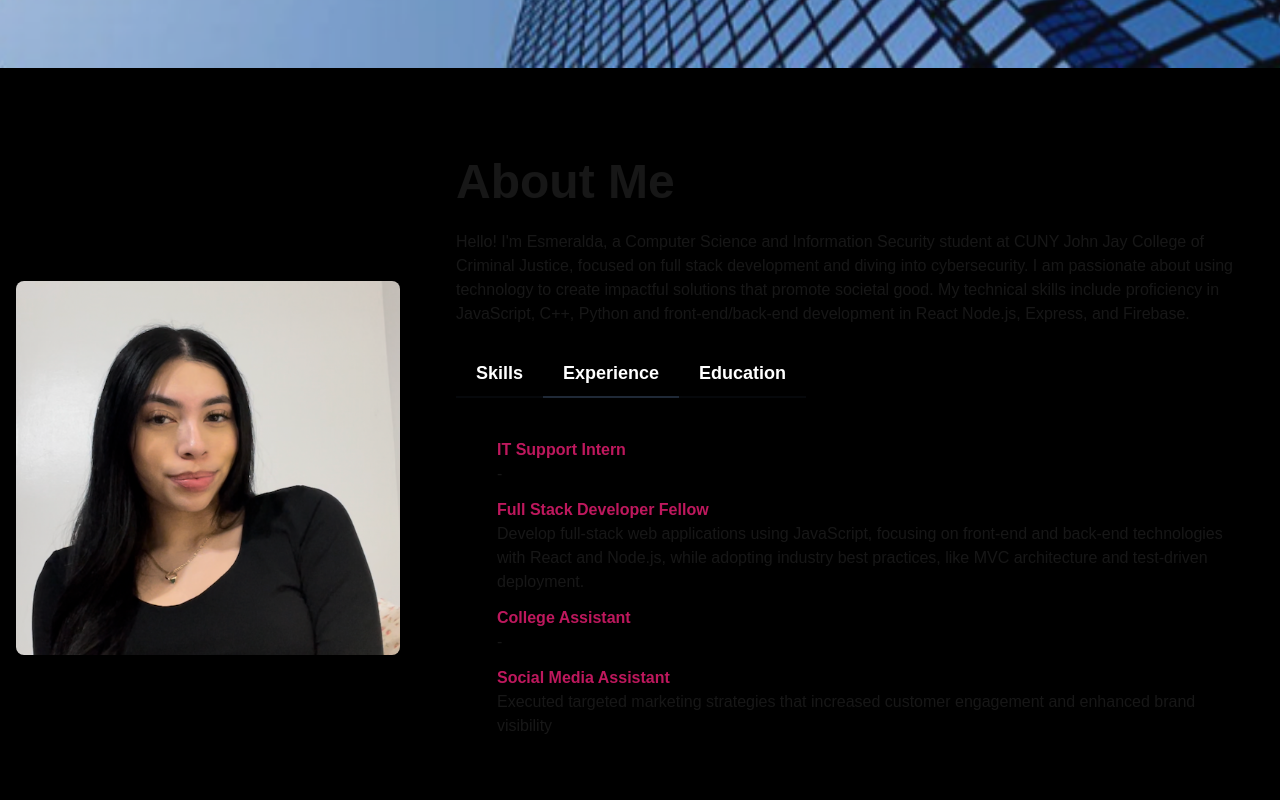
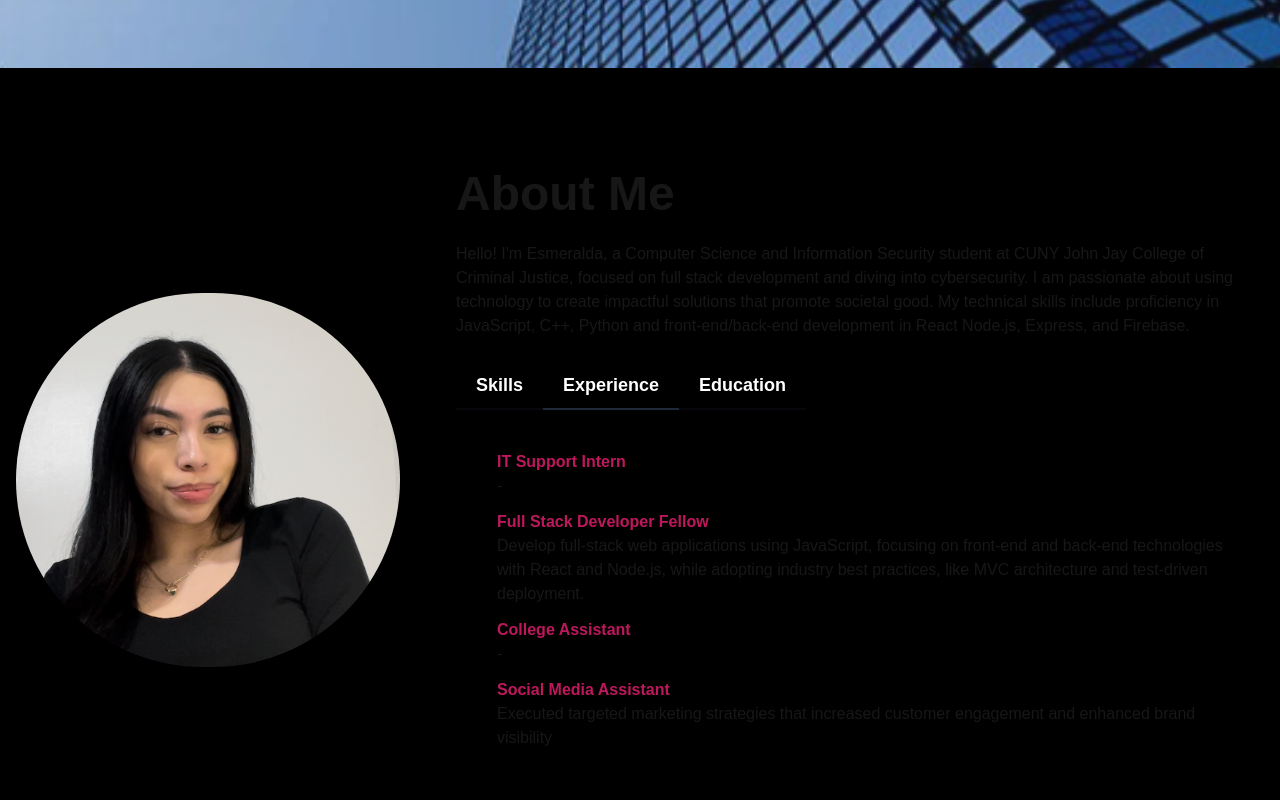
Before and after one commit to Esmeraldagmm/Portfolio, a Next.js app: page / in a window 1280 px wide. Shown: the part 800-1600 px from the top of the page. Built offline with nearby package versions, Linux system fonts and the light colour scheme.

Commit message:
fixed image

```diff
--- a/src/app/pages/HomePage.js
+++ b/src/app/pages/HomePage.js
@@ -84,8 +84,8 @@ const HomePage = () => {
       </div>
       {/* about */}
       <div className="hero bg-base-200 min-h-screen bg-black">
-        <div className="hero-content flex-col lg:flex-row">
-          <img src="/image.png" className="max-w-sm rounded-lg shadow-2xl rounded-full" />
+        <div className="hero-content flex-col lg:flex-row pt-10">
+          <img src="/image.png" className="max-w-sm shadow-2xl rounded-full" />
           <di className="pl-10">
             <h1 className="text-5xl font-bold">About Me</h1>
             <p className="py-6">
```
